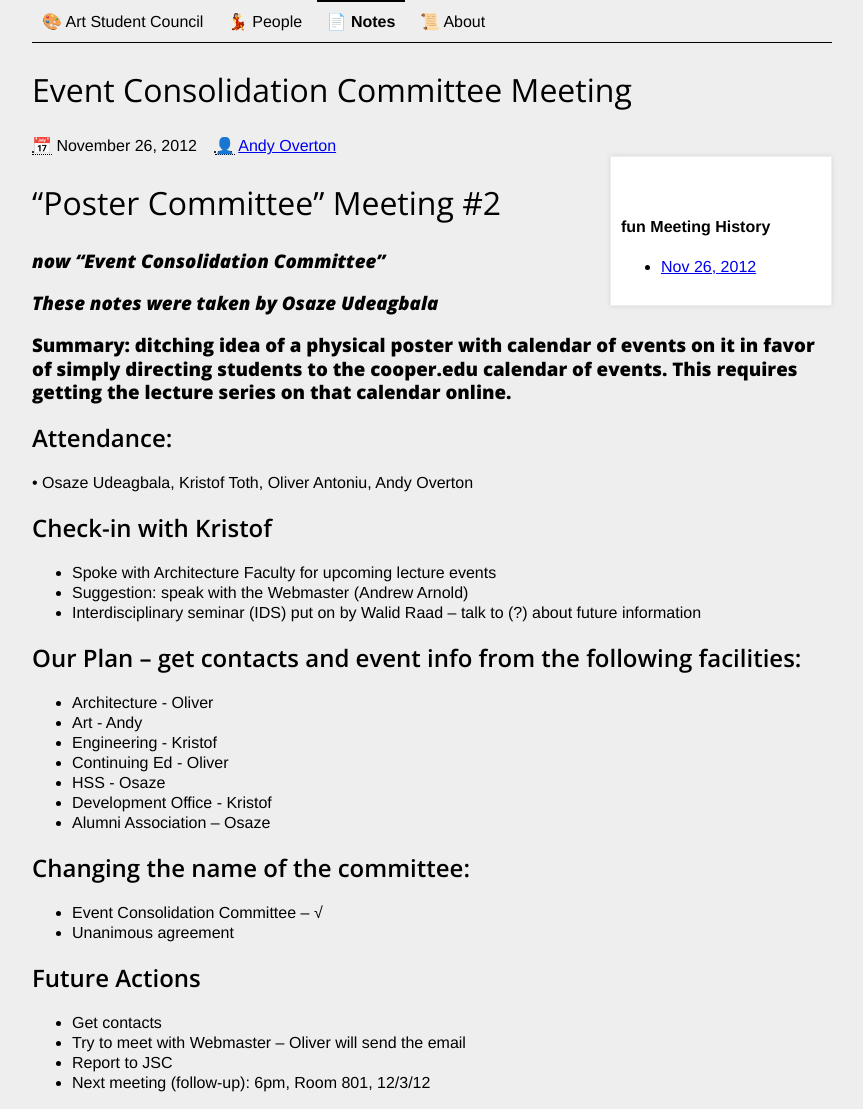
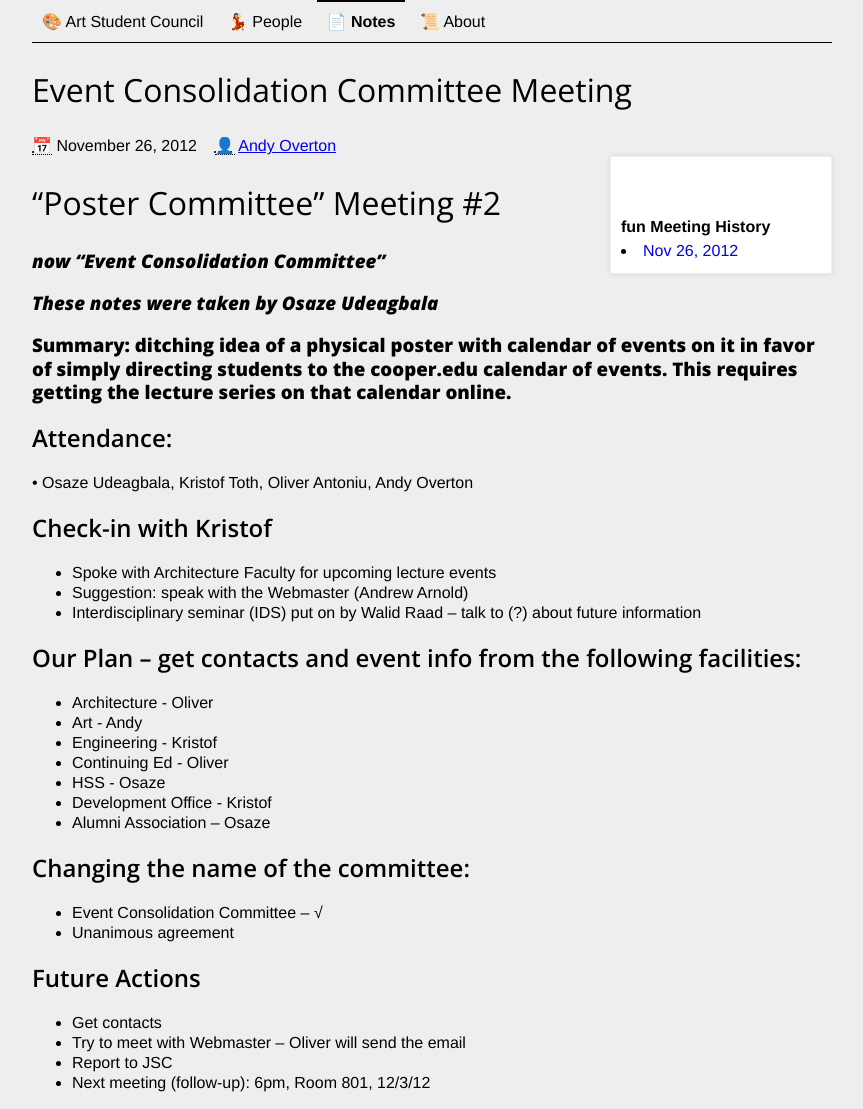
Before and after one commit to CooperASC/cooperasc.github.com, a Jekyll site: the page built from _posts/notes/2012-11-26-osaze-udeagbala-poster-committee-meeting.md, in a window 1280 px wide. Shown: the whole page, without its empty margins (208-1071 px from the left). Built offline with Jekyll 4.4.1, drawn with Linux system fonts in a browser that asks for light colours.

Commit message:
less ugly metadata sidebar

```diff
--- a/css/style.css
+++ b/css/style.css
@@ -474,6 +474,16 @@ nav#top a:hover {
   line-height:1.5em;
 }
 
+.metadata a:link, .metadata a:visited {
+  text-decoration: none;
+}
+
+.metadata ul {
+  padding:0;
+  margin:0;
+  list-style-position: inside;
+}
+
 article {
   border-bottom:1px solid #eee;
   margin-bottom:10px;
```
